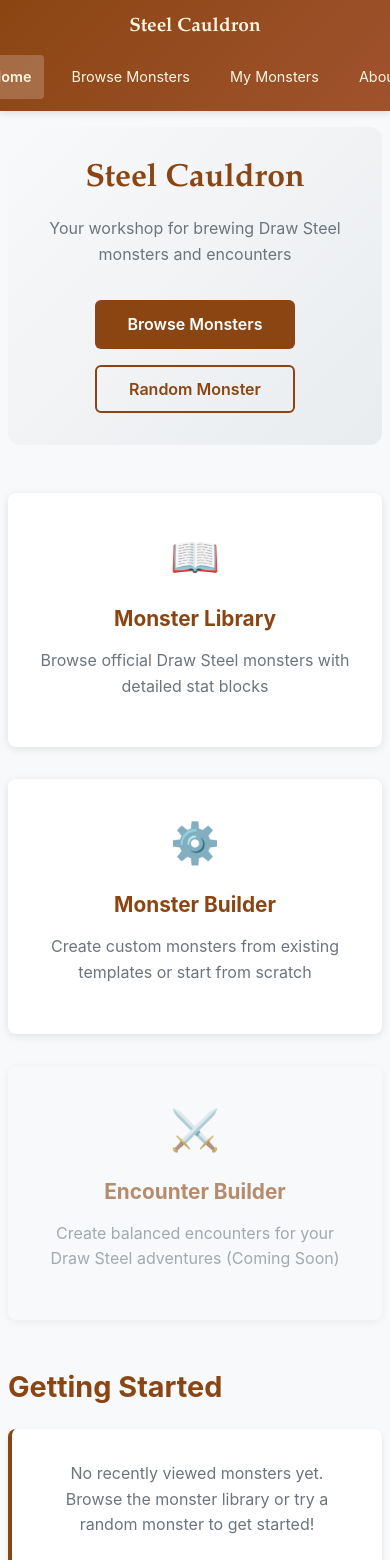
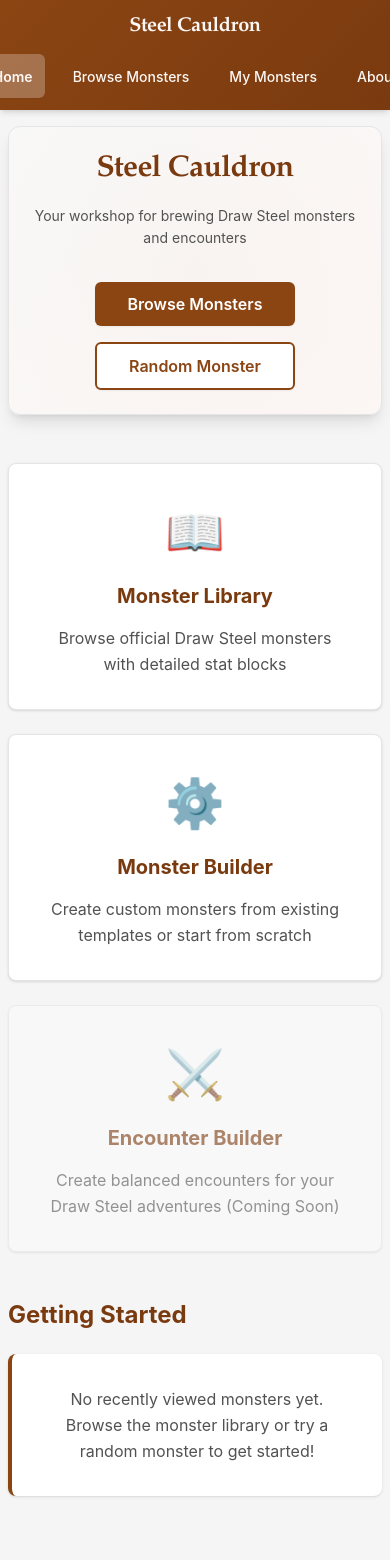
Before and after one commit to erik-meier/monster-library, a Vue app: page / in a window 390 px wide. Shown: the top 1560 px of the page. Built offline with nearby package versions, Linux system fonts and the light colour scheme.

Commit message:
Apply design tokens to App.vue and Home.vue for premium feel
Co-authored-by: erik-meier <33582650+erik-meier@users.noreply.github.com>

```diff
--- a/src/App.vue
+++ b/src/App.vue
@@ -51,35 +51,36 @@ export default {
 }
 
 #app {
-  font-family: -apple-system, BlinkMacSystemFont, 'Segoe UI', Roboto, 'Helvetica Neue', Arial, sans-serif;
+  font-family: var(--font-family-sans);
   min-height: 100vh;
   display: flex;
   flex-direction: column;
-  background-color: #f8f9fa;
-  line-height: 1.6;
+  background-color: var(--color-neutral-100);
+  line-height: var(--line-height-normal);
 }
 
 /* Typography improvements */
 h1, h2, h3, h4, h5, h6 {
-  line-height: 1.3;
+  line-height: var(--line-height-tight);
   margin-bottom: 0.5em;
+  font-weight: var(--font-weight-bold);
 }
 
 p {
   margin-bottom: 1em;
 }
 
-/* Global button styles */
+/* Global button styles - ensure base buttons work with design system */
 button, .btn {
   font-family: inherit;
   cursor: pointer;
   border: none;
-  transition: all 0.2s ease;
+  transition: var(--transition-all);
 }
 
 button:focus-visible, .btn:focus-visible {
-  outline: 2px solid #8b4513;
-  outline-offset: 2px;
+  outline: none;
+  box-shadow: var(--focus-ring);
 }
 
 button:disabled, .btn:disabled {
@@ -87,18 +88,20 @@ button:disabled, .btn:disabled {
   cursor: not-allowed;
 }
 
+/* Navbar with premium gradient and elevation */
 .navbar {
-  background: linear-gradient(135deg, #8b4513, #a0522d);
-  box-shadow: 0 2px 8px rgba(0, 0, 0, 0.12);
+  background: linear-gradient(135deg, var(--color-primary-600), var(--color-primary-700));
+  box-shadow: var(--shadow-md);
   position: sticky;
   top: 0;
-  z-index: 100;
+  z-index: var(--z-sticky);
+  backdrop-filter: blur(8px);
 }
 
 .nav-container {
   max-width: 1200px;
   margin: 0 auto;
-  padding: 0 1rem;
+  padding: 0 var(--space-4);
   display: flex;
   justify-content: space-between;
   align-items: center;
@@ -106,57 +109,65 @@ button:disabled, .btn:disabled {
 }
 
 .nav-brand {
-  font-size: 1.5rem;
-  font-weight: bold;
-  color: #fdf6e3;
+  font-size: var(--font-size-2xl);
+  font-weight: var(--font-weight-bold);
+  color: var(--color-primary-50);
   text-decoration: none;
-  font-family: 'Libre Baskerville', 'Book Antiqua', serif;
+  font-family: var(--font-family-serif);
+  transition: var(--transition-colors);
+  letter-spacing: -0.02em;
 }
 
 .nav-brand:hover {
-  color: #f4e4bc;
+  color: var(--color-primary-100);
+  transform: translateY(-1px);
 }
 
 .nav-menu {
   display: flex;
-  gap: 2rem;
+  gap: var(--space-4);
 }
 
 .nav-link {
-  color: #fdf6e3;
+  color: var(--color-primary-50);
   text-decoration: none;
-  padding: 0.5rem 1rem;
-  border-radius: 4px;
-  transition: background-color 0.2s ease;
+  padding: var(--space-2) var(--space-4);
+  border-radius: var(--radius-md);
+  transition: var(--transition-all);
   min-height: 44px;
-  /* Ensure touch-friendly target size */
   display: flex;
   align-items: center;
   justify-content: center;
+  font-weight: var(--font-weight-medium);
+  font-size: var(--font-size-base);
 }
 
 .nav-link:hover {
-  background-color: rgba(255, 255, 255, 0.1);
+  background-color: rgba(255, 255, 255, 0.15);
+  transform: translateY(-1px);
 }
 
 .nav-link.router-link-active {
-  background-color: rgba(255, 255, 255, 0.2);
-  font-weight: 600;
+  background-color: rgba(255, 255, 255, 0.25);
+  font-weight: var(--font-weight-semibold);
+  box-shadow: var(--shadow-sm);
 }
 
 .main-content {
   flex: 1;
-  padding: 2rem 1rem;
+  padding: var(--space-8) var(--space-4);
   max-width: 1200px;
   margin: 0 auto;
   width: 100%;
 }
 
+/* Premium footer with subtle gradient */
 .footer {
-  background-color: #343a40;
-  color: #adb5bd;
-  padding: 2rem 1rem;
+  background: linear-gradient(180deg, var(--color-neutral-800) 0%, var(--color-neutral-900) 100%);
+  color: var(--color-neutral-400);
+  padding: var(--space-8) var(--space-4);
   margin-top: auto;
+  border-top: 1px solid var(--color-neutral-700);
 }
 
 .footer-content {
@@ -166,7 +177,7 @@ button:disabled, .btn:disabled {
   flex-direction: row;
   align-items: center;
   justify-content: center;
-  gap: 1.5rem;
+  gap: var(--space-6);
   position: relative;
 }
 
@@ -175,6 +186,12 @@ button:disabled, .btn:disabled {
   right: 0;
   top: 50%;
   transform: translateY(-50%);
+  opacity: 0.9;
+  transition: var(--transition-opacity);
+}
+
+.footer-logo:hover {
+  opacity: 1;
 }
 
 .footer-logo img {
@@ -186,95 +203,97 @@ button:disabled, .btn:disabled {
 
 .footer-text {
   text-align: center;
-  line-height: 1.6;
+  line-height: var(--line-height-relaxed);
 }
 
 .copyright {
-  font-size: 1rem;
-  margin-bottom: 0.5rem;
-  color: #dee2e6;
+  font-size: var(--font-size-base);
+  margin-bottom: var(--space-2);
+  color: var(--color-neutral-300);
+  font-weight: var(--font-weight-medium);
 }
 
 .disclaimer {
-  font-size: 0.8rem;
-  color: #6c757d;
+  font-size: var(--font-size-sm);
+  color: var(--color-neutral-500);
   max-width: 600px;
   margin: 0 auto;
+  line-height: var(--line-height-relaxed);
 }
 
 /* Responsive navigation */
 @media (max-width: 768px) {
   .nav-container {
-    padding: 0 0.5rem;
+    padding: 0 var(--space-2);
     min-height: 56px;
     height: auto;
   }
 
   .nav-brand {
-    font-size: 1.2rem;
+    font-size: var(--font-size-xl);
     flex-shrink: 0;
   }
 
   .nav-menu {
-    gap: 0.75rem;
+    gap: var(--space-3);
     flex-wrap: wrap;
     justify-content: flex-end;
   }
 
   .nav-link {
-    padding: 0.375rem 0.75rem;
-    font-size: 0.9rem;
+    padding: var(--space-2) var(--space-3);
+    font-size: var(--font-size-sm);
     white-space: nowrap;
   }
 
   .main-content {
-    padding: 1rem 0.5rem;
+    padding: var(--space-4) var(--space-2);
   }
 }
 
 @media (max-width: 480px) {
   .nav-container {
     flex-direction: column;
-    gap: 0.75rem;
-    padding: 0.75rem 0.5rem;
+    gap: var(--space-3);
+    padding: var(--space-3) var(--space-2);
     align-items: center;
     text-align: center;
   }
 
   .nav-menu {
-    gap: 1rem;
+    gap: var(--space-4);
     justify-content: center;
     flex-wrap: nowrap;
   }
 
   .nav-link {
-    padding: 0.5rem 0.75rem;
-    font-size: 0.9rem;
+    padding: var(--space-2) var(--space-3);
+    font-size: var(--font-size-sm);
   }
 }
 
 @media (max-width: 360px) {
   .nav-menu {
     flex-direction: column;
-    gap: 0.5rem;
+    gap: var(--space-2);
     width: 100%;
   }
 
   .nav-link {
     display: block;
     text-align: center;
-    padding: 0.5rem;
+    padding: var(--space-2);
   }
 }
 
 /* Footer responsive styles */
 @media (max-width: 768px) {
   .footer {
-    padding: 1.5rem 1rem;
+    padding: var(--space-6) var(--space-4);
   }
 
   .footer-content {
-    gap: 1rem;
+    gap: var(--space-4);
     flex-direction: column;
     align-items: center;
     position: static;
@@ -291,28 +310,23 @@ button:disabled, .btn:disabled {
     display: flex;
   }
 
-  .powered-by-text {
-    font-size: 0.8rem;
-    padding: 0.4rem 0.8rem;
-  }
-
   .copyright {
-    font-size: 0.9rem;
+    font-size: var(--font-size-sm);
   }
 
   .disclaimer {
-    font-size: 0.75rem;
+    font-size: var(--font-size-xs);
   }
 }
 
 @media (max-width: 480px) {
   .footer {
-    padding: 1rem 0.5rem;
+    padding: var(--space-4) var(--space-2);
   }
 
   .disclaimer {
-    font-size: 0.7rem;
-    line-height: 1.5;
+    font-size: var(--font-size-xs);
+    line-height: var(--line-height-normal);
   }
 }
 </style>
--- a/src/main.ts
+++ b/src/main.ts
@@ -2,6 +2,11 @@ import { createApp } from 'vue'
 import { createRouter, createWebHistory } from 'vue-router'
 import { createPinia } from 'pinia'
 import App from './App.vue'
+
+// Import design system
+import './assets/design-tokens.css'
+import './assets/components.css'
+import './assets/base.css'
 
 // Import your views
 import MonsterView from './views/MonsterView.vue'
--- a/src/views/Home.vue
+++ b/src/views/Home.vue
@@ -95,209 +95,285 @@ export default {
 
 .hero {
   text-align: center;
-  padding: 4rem 0;
-  background: linear-gradient(135deg, #f8f9fa, #e9ecef);
-  border-radius: 12px;
-  margin-bottom: 3rem;
+  padding: var(--space-16) var(--space-8);
+  background: linear-gradient(135deg, var(--color-neutral-50), var(--color-primary-50));
+  border-radius: var(--radius-xl);
+  margin-bottom: var(--space-12);
+  box-shadow: var(--shadow-lg);
+  border: 1px solid var(--color-neutral-200);
+  position: relative;
+  overflow: hidden;
+}
+
+.hero::before {
+  content: '';
+  position: absolute;
+  top: -50%;
+  right: -50%;
+  width: 200%;
+  height: 200%;
+  background: radial-gradient(circle, rgba(139, 69, 19, 0.03) 0%, transparent 70%);
+  pointer-events: none;
 }
 
 .hero-title {
-  font-size: 3rem;
-  font-weight: bold;
-  color: #8b4513;
-  margin-bottom: 1rem;
-  font-family: 'Libre Baskerville', 'Book Antiqua', serif;
+  font-size: var(--font-size-5xl);
+  font-weight: var(--font-weight-bold);
+  color: var(--color-primary-700);
+  margin-bottom: var(--space-4);
+  font-family: var(--font-family-serif);
+  letter-spacing: -0.02em;
+  position: relative;
 }
 
 .hero-subtitle {
-  font-size: 1.2rem;
-  color: #6c757d;
-  margin-bottom: 2rem;
+  font-size: var(--font-size-xl);
+  color: var(--color-neutral-600);
+  margin-bottom: var(--space-8);
   max-width: 600px;
   margin-left: auto;
   margin-right: auto;
+  line-height: var(--line-height-relaxed);
+  position: relative;
 }
 
 .hero-actions {
   display: flex;
-  gap: 1rem;
+  gap: var(--space-4);
   justify-content: center;
   flex-wrap: wrap;
+  position: relative;
 }
 
 .btn {
-  padding: 0.75rem 2rem;
+  padding: var(--padding-btn);
   border: none;
-  border-radius: 6px;
-  font-size: 1rem;
-  font-weight: 600;
+  border-radius: var(--radius-md);
+  font-size: var(--font-size-base);
+  font-weight: var(--font-weight-semibold);
   text-decoration: none;
   cursor: pointer;
-  transition: all 0.2s ease;
-  display: inline-block;
+  transition: var(--transition-all);
+  display: inline-flex;
+  align-items: center;
+  justify-content: center;
+  min-width: 160px;
+  box-shadow: var(--shadow-sm);
 }
 
 .btn-primary {
-  background-color: #8b4513;
+  background-color: var(--color-primary-600);
   color: white;
 }
 
 .btn-primary:hover {
-  background-color: #a0522d;
-  transform: translateY(-1px);
+  background-color: var(--color-primary-700);
+  transform: translateY(-2px);
+  box-shadow: var(--shadow-md);
+}
+
+.btn-primary:active {
+  transform: translateY(0);
+  box-shadow: var(--shadow-sm);
 }
 
 .btn-secondary {
-  background-color: transparent;
-  color: #8b4513;
-  border: 2px solid #8b4513;
+  background-color: white;
+  color: var(--color-primary-600);
+  border: 2px solid var(--color-primary-600);
 }
 
 .btn-secondary:hover {
-  background-color: #8b4513;
-  color: white;
-  transform: translateY(-1px);
+  background-color: var(--color-primary-50);
+  transform: translateY(-2px);
+  box-shadow: var(--shadow-md);
+}
+
+.btn-secondary:active {
+  transform: translateY(0);
+  box-shadow: var(--shadow-sm);
 }
 
 .features {
-  margin: 3rem 0;
+  margin: var(--space-12) 0;
 }
 
 .feature-grid {
   display: grid;
   grid-template-columns: repeat(auto-fit, minmax(250px, 1fr));
-  gap: 2rem;
-  margin-top: 2rem;
+  gap: var(--space-8);
+  margin-top: var(--space-8);
 }
 
 .feature-card {
   background: white;
-  padding: 2rem;
-  border-radius: 8px;
-  box-shadow: 0 2px 8px rgba(0, 0, 0, 0.1);
+  padding: var(--space-8);
+  border-radius: var(--radius-lg);
+  box-shadow: var(--shadow-base);
   text-align: center;
-  transition: all 0.2s ease;
+  transition: var(--transition-all);
   text-decoration: none;
   color: inherit;
   display: block;
   cursor: pointer;
+  border: 1px solid var(--color-neutral-200);
+  position: relative;
+  overflow: hidden;
+}
+
+.feature-card::before {
+  content: '';
+  position: absolute;
+  top: 0;
+  left: 0;
+  right: 0;
+  height: 4px;
+  background: linear-gradient(90deg, var(--color-primary-600), var(--color-primary-700));
+  transform: scaleX(0);
+  transition: transform var(--duration-normal) var(--ease-out);
+}
+
+.feature-card:hover::before {
+  transform: scaleX(1);
 }
 
 .feature-card:hover {
-  transform: translateY(-2px);
-  box-shadow: 0 4px 12px rgba(0, 0, 0, 0.15);
+  transform: translateY(-4px);
+  box-shadow: var(--shadow-lg);
+  border-color: var(--color-primary-200);
 }
 
 .feature-card-disabled {
   opacity: 0.6;
   cursor: not-allowed;
-  background: #f8f9fa;
+  background: var(--color-neutral-50);
+}
+
+.feature-card-disabled::before {
+  display: none;
 }
 
 .feature-card-disabled:hover {
   transform: none;
-  box-shadow: 0 2px 8px rgba(0, 0, 0, 0.1);
+  box-shadow: var(--shadow-base);
 }
 
 .feature-icon {
-  font-size: 2.5rem;
-  margin-bottom: 1rem;
+  font-size: var(--font-size-5xl);
+  margin-bottom: var(--space-4);
+  display: inline-block;
+  transition: var(--transition-transform);
+}
+
+.feature-card:hover .feature-icon {
+  transform: scale(1.1);
 }
 
 .feature-card h3 {
-  color: #8b4513;
-  margin-bottom: 1rem;
-  font-size: 1.3rem;
+  color: var(--color-primary-700);
+  margin-bottom: var(--space-4);
+  font-size: var(--font-size-xl);
+  font-weight: var(--font-weight-bold);
 }
 
 .feature-card:visited h3 {
-  color: #8b4513;
+  color: var(--color-primary-700);
 }
 
 .feature-card p {
-  color: #6c757d;
-  line-height: 1.6;
+  color: var(--color-neutral-600);
+  line-height: var(--line-height-relaxed);
+  font-size: var(--font-size-base);
+  margin: 0;
 }
 
 .recent-section {
-  margin: 3rem 0;
+  margin: var(--space-12) 0;
 }
 
 .recent-section h2 {
-  color: #8b4513;
-  margin-bottom: 1.5rem;
-  font-size: 1.8rem;
+  color: var(--color-primary-700);
+  margin-bottom: var(--space-6);
+  font-size: var(--font-size-3xl);
+  font-weight: var(--font-weight-bold);
 }
 
 .getting-started {
   background: white;
-  padding: 2rem;
-  border-radius: 8px;
-  box-shadow: 0 2px 4px rgba(0, 0, 0, 0.1);
+  padding: var(--space-8);
+  border-radius: var(--radius-lg);
+  box-shadow: var(--shadow-base);
   text-align: center;
-  border-left: 4px solid #8b4513;
+  border-left: 4px solid var(--color-primary-600);
 }
 
 .getting-started p {
-  color: #6c757d;
+  color: var(--color-neutral-600);
   margin: 0;
-  line-height: 1.6;
+  line-height: var(--line-height-relaxed);
+  font-size: var(--font-size-base);
 }
 
 .quick-links {
   display: grid;
   grid-template-columns: repeat(auto-fit, minmax(200px, 1fr));
-  gap: 1rem;
+  gap: var(--space-4);
 }
 
 .quick-link {
   background: white;
-  padding: 1.5rem;
-  border-radius: 8px;
-  box-shadow: 0 2px 4px rgba(0, 0, 0, 0.1);
+  padding: var(--space-6);
+  border-radius: var(--radius-lg);
+  box-shadow: var(--shadow-sm);
   text-decoration: none;
   color: inherit;
-  transition: all 0.2s ease;
-  border-left: 4px solid #8b4513;
+  transition: var(--transition-all);
+  border-left: 4px solid var(--color-primary-600);
+  border: 1px solid var(--color-neutral-200);
 }
 
 .quick-link:hover {
-  transform: translateY(-1px);
-  box-shadow: 0 4px 8px rgba(0, 0, 0, 0.15);
+  transform: translateY(-2px);
+  box-shadow: var(--shadow-md);
+  border-color: var(--color-primary-300);
 }
 
 .quick-link-content {
   display: flex;
   justify-content: space-between;
   align-items: center;
+  gap: var(--space-3);
 }
 
 .quick-link h4 {
-  color: #333;
+  color: var(--color-neutral-800);
   margin: 0;
-  font-size: 1.1rem;
+  font-size: var(--font-size-lg);
+  font-weight: var(--font-weight-semibold);
 }
 
 .level-badge {
-  background-color: #8b4513;
+  background-color: var(--color-primary-600);
   color: white;
-  padding: 0.25rem 0.5rem;
-  border-radius: 4px;
-  font-size: 0.8rem;
-  font-weight: bold;
+  padding: var(--space-1) var(--space-3);
+  border-radius: var(--radius-base);
+  font-size: var(--font-size-sm);
+  font-weight: var(--font-weight-bold);
+  white-space: nowrap;
+  box-shadow: var(--shadow-sm);
 }
 
 @media (max-width: 768px) {
   .hero {
-    padding: 2rem 1rem;
+    padding: var(--space-8) var(--space-4);
   }
 
   .hero-title {
-    font-size: 2rem;
+    font-size: var(--font-size-4xl);
   }
 
   .hero-subtitle {
-    font-size: 1rem;
+    font-size: var(--font-size-base);
   }
 
   .hero-actions {
@@ -311,10 +387,29 @@ export default {
 
   .feature-grid {
     grid-template-columns: 1fr;
+    gap: var(--space-6);
   }
 
   .quick-links {
     grid-template-columns: 1fr;
   }
+
+  .recent-section h2 {
+    font-size: var(--font-size-2xl);
+  }
+}
+
+@media (max-width: 480px) {
+  .hero {
+    padding: var(--space-6) var(--space-3);
+  }
+
+  .hero-title {
+    font-size: var(--font-size-3xl);
+  }
+
+  .hero-subtitle {
+    font-size: var(--font-size-sm);
+  }
 }
 </style>
```
